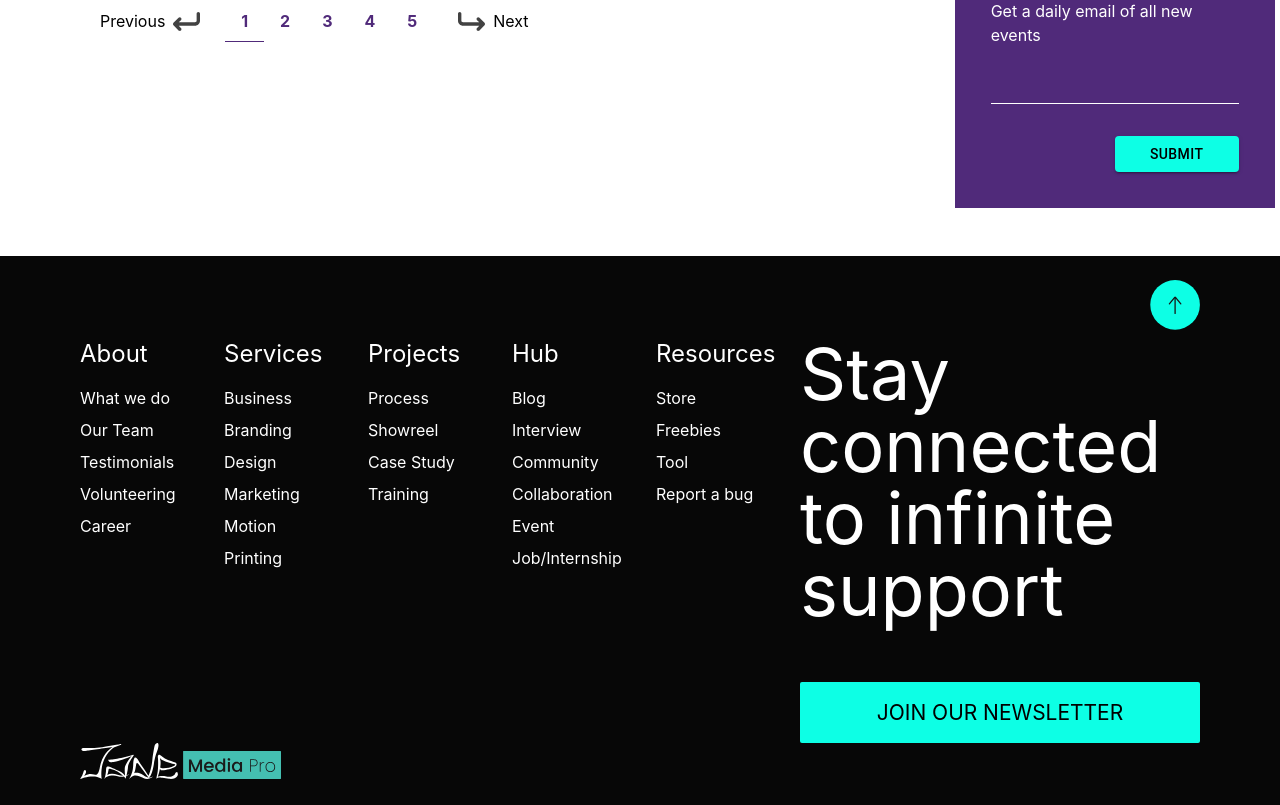
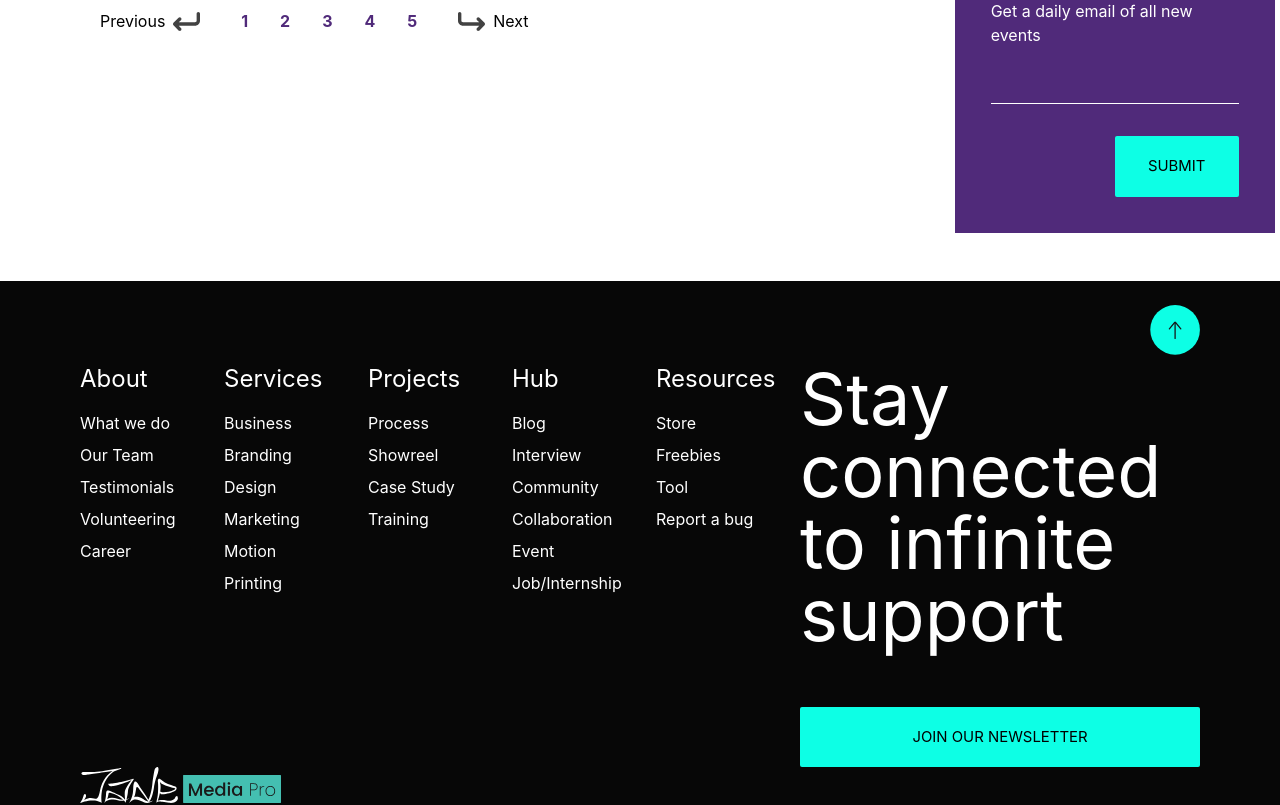
Before and after one commit to jadeoflagos/jademediapro, a Next.js app: page /events in a window 1280 px wide. Shown: the part 1640-2445 px from the top of the page. Built offline with nearby package versions, Linux system fonts and the light colour scheme.

Commit message:
fix: buttons

```diff
--- a/components/Button.jsx
+++ b/components/Button.jsx
@@ -1,11 +1,17 @@
 import React from "react";
 
-const Button = ({ label, greenBtn, purpleBtn }) => {
+const Button = ({ label, greenBtn, purpleBtn, outline }) => {
   return (
     <div
       className={`${
-        greenBtn? "text-black bg-[#0DFFE5]" : "text-white bg-[#502A7A]"
-      } rounded-sm w-full h-[3.8rem] flex items-center justify-center cursor-pointer hover:bg-opacity-80 text-[1.31rem] uppercase`}
+        (greenBtn && !outline)
+          ? "text-black bg-[#0DFFE5]"
+          : "text-white bg-[#502A7A]"
+      } ${
+       ( greenBtn && outline)
+          ? "text-black bg-[#0DFFE5]"
+          : outline? "text-[#502A7A] bg-white border border-[#502A7A]":""
+      }  rounded-sm w-full h-[3.8rem] flex items-center justify-center cursor-pointer hover:bg-opacity-80 text-[0.933rem] uppercase`}
     >
       {label}
     </div>
--- a/components/DailyEmailForm.jsx
+++ b/components/DailyEmailForm.jsx
@@ -1,7 +1,6 @@
-import { Button, Input } from "@mui/material";
 import Image from "next/image";
 import React from "react";
-
+import Button from "./Button";
 const DailyEmailForm = () => {
   const ariaLabel = { "aria-label": "description" };
 
@@ -18,17 +17,9 @@ const DailyEmailForm = () => {
         />
         <div className=" flex justify-between">
           <span />
-          <Button
-            variant="contained"
-            style={{
-              backgroundColor: "#0DFFE5",
-              color: "black",
-            }}
-            variant="contained"
-            className="hover:opacity-90 whitespace-nowrap  w-1/2"
-          >
-            SUBMIT
-          </Button>
+          <div className="w-1/2">
+            <Button label="SUBMIT" greenBtn />
+          </div>
         </div>
       </form>
     </div>
--- a/pages/about.jsx
+++ b/pages/about.jsx
@@ -1,10 +1,7 @@
-import { Button, TextField } from "@mui/material";
+import { TextField } from "@mui/material";
 import Image from "next/image";
 import React from "react";
-// import CompanyButtons from "../components/CompanyButtons";
 import Footer from "../components/Footer";
-import SelectVariants from "../components/Form/Select";
-import Navbar from "../components/Navbar";
 import CompanyButtons from "../components/CompanyButtons";
 import {
   MobileTimePickerComponent,
@@ -18,6 +15,7 @@ import {
   DatePickerComponent,
   MobileDatePickerComponent,
 } from "../components/DatePicker";
+import Button from "../components/Button";
 const About = () => {
   return (
     <div>
@@ -163,13 +161,15 @@ const About = () => {
             ))}
           </div>
           <div className="flex justify-between items-center">
-            <p className=" bg-[#502A7A] w-6/12  h-11 lg:h-16 flex items-center justify-center cursor-pointer text-white uppercase text-xs lg:text-base">
-              Donate Now
-            </p>
+
+            <div className="  w-6/12 ">
+              <Button label=" Donate Now" />
+
+            </div>
             <span className="w-2/12" />
-            <p className="border flex items-center justify-center border-[#8A57A3] h-11 lg:h-16 w-4/12 cursor-pointer text-xs lg:text-base">
-              SHARE
-            </p>
+            <div className="w-4/12">
+            <Button outline label="SHARE" /></div>
+
           </div>
         </div>
       </section>
@@ -282,16 +282,9 @@ const About = () => {
               looking for creative people that share our company's basic values
               of excellence.
             </div>
-            <Button
-              variant="contained"
-              style={{
-                backgroundColor: "#502A7A",
-              }}
-              variant="contained"
-              className="w-3/5  py-4 hover:opacity-90"
-            >
-              APPLY NOW
-            </Button>
+            <div className="w-64"><Button label="APPLY NOW"  /></div>
+
+
           </div>
           <div className=" lg:w-1/2 flex justify-center order-1 lg:order-2 py-5 lg:py-0">
             <Image
@@ -406,16 +399,11 @@ const About = () => {
               />
             </div>
             <div className="col-span-2 mt-12">
-              <Button
-                variant="contained"
-                style={{
-                  backgroundColor: "#502A7A",
-                }}
-                variant="contained"
-                className="lg:w-3/5 w-auto py-4 hover:opacity-90"
-              >
-                Book Appointment
-              </Button>
+              <div className="lg:w-3/5 w-auto">
+              <Button label="Book Appointment"/>
+
+              </div>
+
             </div>
           </form>
           <div className="lg:w-2/5 flex items-start lg:order-2 order-1">
--- a/pages/contact.jsx
+++ b/pages/contact.jsx
@@ -1,4 +1,4 @@
-import { Button, TextField } from "@mui/material";
+import { TextField } from "@mui/material";
 import Image from "next/image";
 import React, { useState } from "react";
 import DateNTime from "../components/DateNTime";
@@ -6,6 +6,8 @@ import Footer from "../components/Footer";
 import SelectVariants from "../components/Form/Select";
 import SectionHeader from "../components/organism/SectionHeader";
 import { faqs } from "../data/Faq";
+import Button from "../components/Button";
+
 const Contact = () => {
   const [activeTab, setActiveTab] = useState(-1);
 
@@ -17,7 +19,6 @@ const Contact = () => {
         title="Ready to START your journey and GROW your Business?
 "
         headerImage="contactbg.png"
-
       />
       <section className="px-5 lg:px-20 py-16">
         <h1 className="text-6xl">FAQs</h1>
@@ -28,7 +29,9 @@ const Contact = () => {
           {faqs.map((faq, faqIndex) => (
             <div key={`faq-${faqIndex}`}>
               <div className="flex  gap-x-7 items-end border-b border-black px-4 py-2 ">
-                <span className="font-semibold text-xs lg:text-lg flex-grow">{faq.que}</span>
+                <span className="font-semibold text-xs lg:text-lg flex-grow">
+                  {faq.que}
+                </span>
                 <div
                   className="cursor-pointer h-full w-12 flex justify-end "
                   onClick={() => {
@@ -49,7 +52,10 @@ const Contact = () => {
               </div>
 
               {activeTab == faqIndex ? (
-                <p className="pt-6 pb-10 text-xs lg:text-base"> {faqs[faqIndex].ans}</p>
+                <p className="pt-6 pb-10 text-xs lg:text-base">
+                  {" "}
+                  {faqs[faqIndex].ans}
+                </p>
               ) : (
                 ""
               )}
@@ -108,15 +114,9 @@ const Contact = () => {
             />
 
             <div className="col-span-2 mt-16">
-              <Button
-                style={{
-                  backgroundColor: "#502A7A",
-                }}
-                variant="contained"
-                className="w-64 py-4 hover:opacity-90"
-              >
-                SUBMIT
-              </Button>
+              <div className="w-64">
+                <Button label="SUBMIT" />
+              </div>
             </div>
           </form>
           <div className="order-1 lg:order-2">
@@ -125,7 +125,8 @@ const Contact = () => {
               alt="Avatar"
               width={517}
               height={688}
-          /></div>
+            />
+          </div>
         </div>
       </section>
       <Footer />
```
Lines whose indentation alone changed are shown as unchanged.
